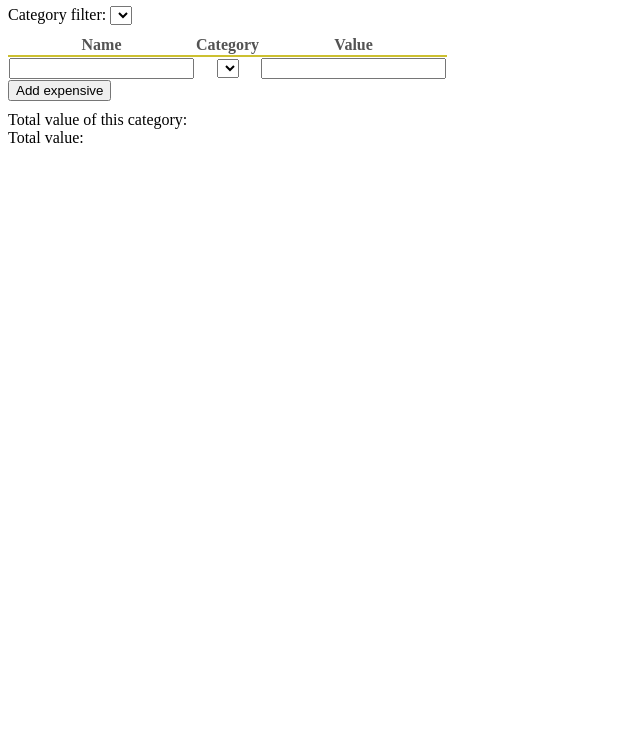
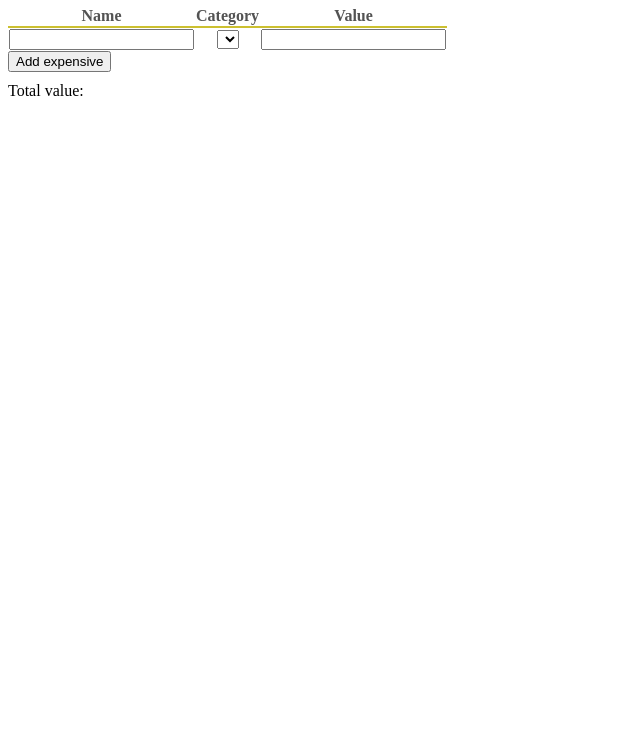
Before and after one commit to feugenix/knockout_test, a website: page static/views/index/index.html in a window 1280 px wide. Shown: the part 60-800 px from the top of the page, without its empty margins (0-640 px from the left). Drawn offline with Linux system fonts and the light colour scheme.

Commit message:
hid category filter

```diff
--- a/static/views/index/index.html
+++ b/static/views/index/index.html
@@ -1,6 +1,6 @@
 <div class="expensives__wrapper">
     <h1>Expenses calc</h1>
-    <div class="category">
+<!--     <div class="category">
         <span>Category filter: </span>
         <select data-bind="
                     options: categories,
@@ -9,7 +9,7 @@
                     value: filter">
         </select>
     </div>
-    <div class="expensives">
+ -->    <div class="expensives">
         <table class="expensives__content">
             <thead>
                 <tr>
@@ -47,9 +47,10 @@
         <button data-bind="click: addExpensive">Add expensive</button>
 
         <div class="total">
-            <div class="expensives__total" data-bind="enable: Boolean(filter())">
+<!--             <div class="expensives__total" data-bind="enable: Boolean(filter())">
                 Total value of this category: <span  data-bind="text: totalCategory"></span>
             </div>
+ -->
             <div class="expensives__total">
                 Total value: <span  data-bind="text: total"></span>
             </div>
```
